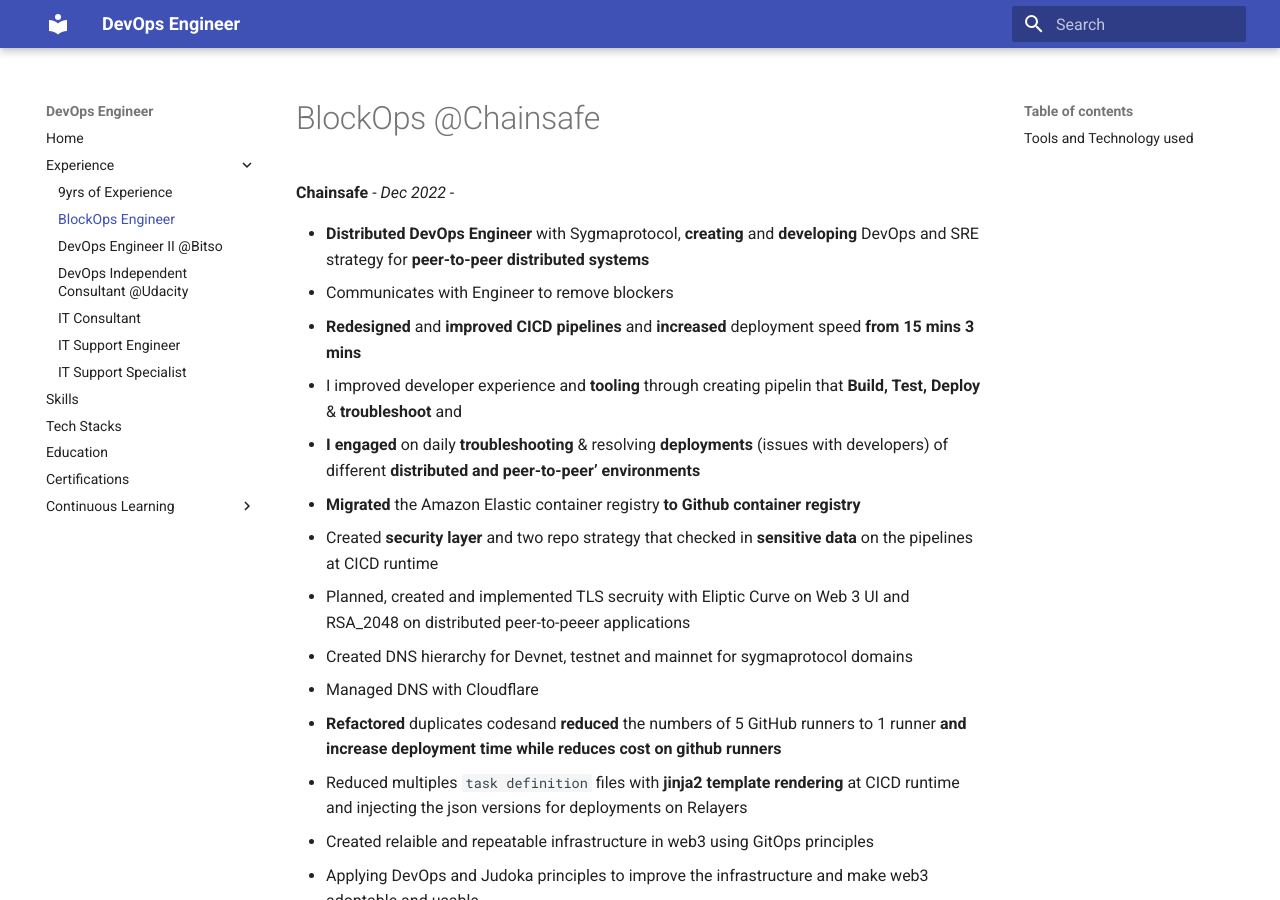
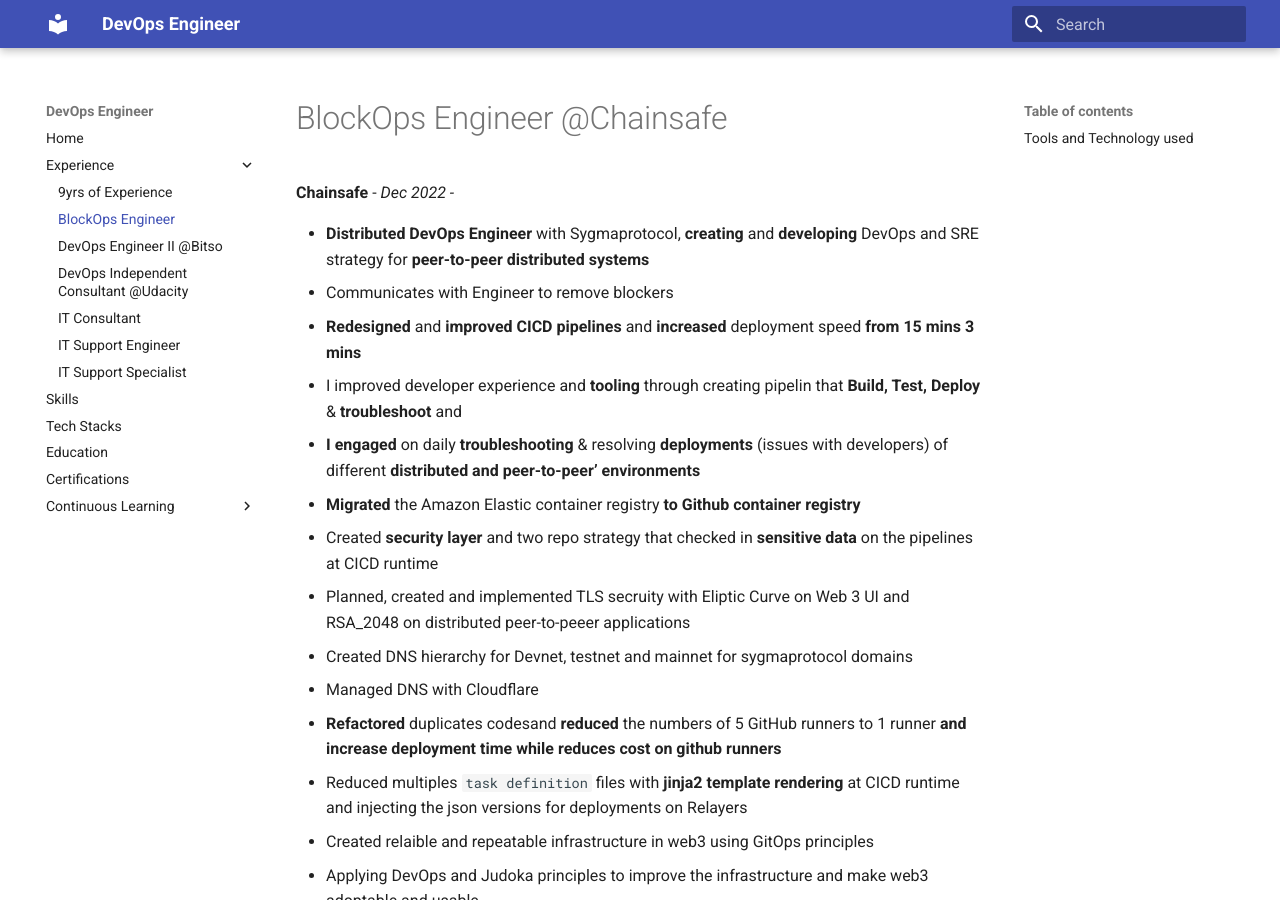
Before and after one commit to eedygreen/isah-idris-DevOps-Engineer-resume, an MkDocs documentation site: the page built from docs/experience/BlockOps_Engineer.md, in a window 1280 px wide and 900 px high. Built offline with MkDocs 1.6.1 and Material for MkDocs 9.7.7, drawn with Linux system fonts in a browser that asks for light colours.

Commit message:
blockops engineer

```diff
--- a/docs/experience/BlockOps_Engineer.md
+++ b/docs/experience/BlockOps_Engineer.md
@@ -1,4 +1,4 @@
-# BlockOps @Chainsafe
+# BlockOps Engineer @Chainsafe
 
 **Chainsafe** - *Dec 2022 -*
 
```
